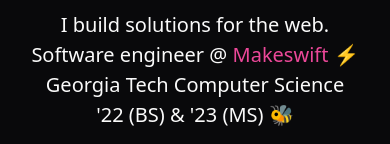
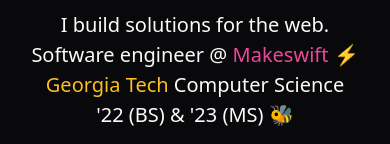
Before and after one commit to arvinpoddar/next-portfolio, a Next.js app: page / in a window 390 px wide. Shown: the part 168-312 px from the top of the page. Built offline with nearby package versions, Linux system fonts and the light colour scheme.

Commit message:
fix: header styles on mobile

```diff
--- a/components/home/Hero/index.tsx
+++ b/components/home/Hero/index.tsx
@@ -17,6 +17,7 @@
               <Link
                 className="text-pink-500 hover:underline"
                 href="https://www.makeswift.com/"
+                target="_blank"
               >
                 Makeswift
               </Link>{" "}
@@ -24,7 +25,16 @@
             </span>
           </p>
           <p>
-            <span className="inline-block">Georgia Tech Computer Science</span>{" "}
+            <span className="inline-block">
+              <Link
+                className="text-amber-400 hover:underline"
+                href="https://gatech.edu/"
+                target="_blank"
+              >
+                Georgia Tech
+              </Link>{" "}
+              Computer Science
+            </span>{" "}
             <span className="inline-block">'22 (BS) & '23 (MS) 🐝</span>
           </p>
         </div>
--- a/components/home/ProjectDisplay/DisplayCard.tsx
+++ b/components/home/ProjectDisplay/DisplayCard.tsx
@@ -76,7 +76,7 @@
           </DialogTitle>
         </DialogHeader>
         <hr className="border-t border-neutral-700" />
-        <div className="w-full max-h-[80vh] overflow-auto">{children}</div>
+        <div className="w-full max-h-[50vh] overflow-auto">{children}</div>
       </DialogContent>
     </Dialog>
   );
--- a/components/home/Works.tsx
+++ b/components/home/Works.tsx
@@ -4,7 +4,7 @@
 
 export function Works() {
   return (
-    <div className="grid gap-4 grid-cols-3 min-[578px]:max-lg:grid-cols-2 min-[0px]:max-[578px]:grid-cols-1">
+    <div className="grid gap-5 grid-cols-3 min-[578px]:max-lg:grid-cols-2 min-[0px]:max-[578px]:grid-cols-1">
       <ProjectDisplay.Card
         site="https://infinitegiving.com"
         title="Infinite Giving"
@@ -27,9 +27,7 @@
               Infinite Giving is the first investment platform created for
               nonprofits, modernizing investing and asset giving.
             </p>
-
             <br />
-
             <p>
               My role at Infinite Giving is to lead construction of the platform
               frontend. This includes constructing the user interface by closely
@@ -39,11 +37,9 @@
               screens for a platform that now manages over $16 million in
               assets.
             </p>
-
             <br />
-
             <p>
-              Ive had the pleasure of working at Infinite Giving since the
+              I've had the pleasure of working at Infinite Giving since the
               summer of 2021, where Ive worked alonside Karen Houghton, Seth
               Radman, and Connor Ford. Infinite Giving is based in Atlanta.
             </p>
@@ -268,9 +264,7 @@
               made it difficult to maintain a consistent look and feel between
               homework assignments.
             </p>
-
             <br />
-
             <p>
               To solve these problems, I created Templit, a collaborative
               Markdown editor that renders document previews in realtime and
@@ -282,9 +276,7 @@
               documents makes it easy for students to scan through homework
               assignments and find the information they need.
             </p>
-
             <br />
-
             <p>
               Templit is built with Quasar, using Firepad and Firebase as
               realtime document storage. This means that the app itself is
@@ -292,7 +284,7 @@
               of the most important considerations during the construction of
               this project).
             </p>
-
+            <br />
             <p>
               After its release, Templit remains as the defacto document editor
               for CS 1301, used for homeworks, labs, and recitation worksheets.
--- a/styles/hero.scss
+++ b/styles/hero.scss
@@ -1,7 +1,7 @@
 .hero-section {
   width: 100%;
   text-align: left;
-  padding: 30px;
+  padding: 30px 0px;
   display: flex;
   align-items: center;
 
```
